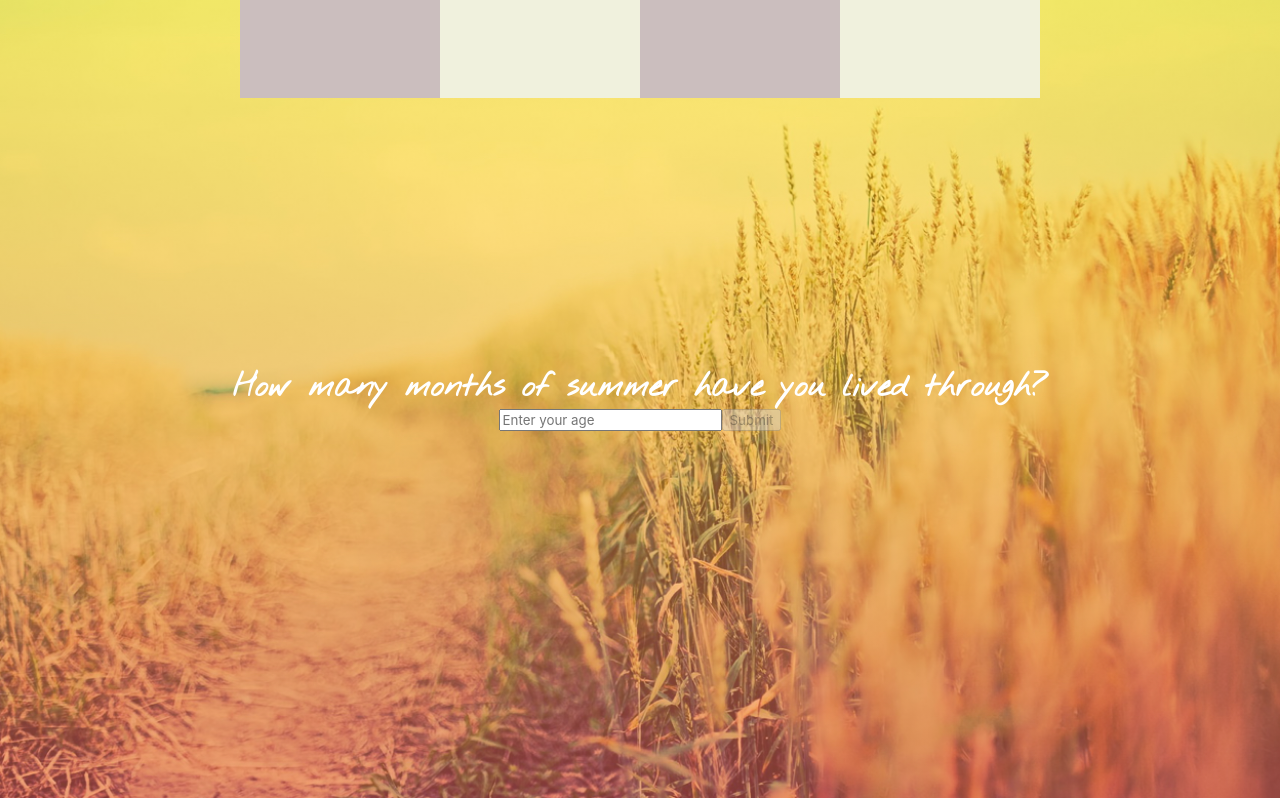
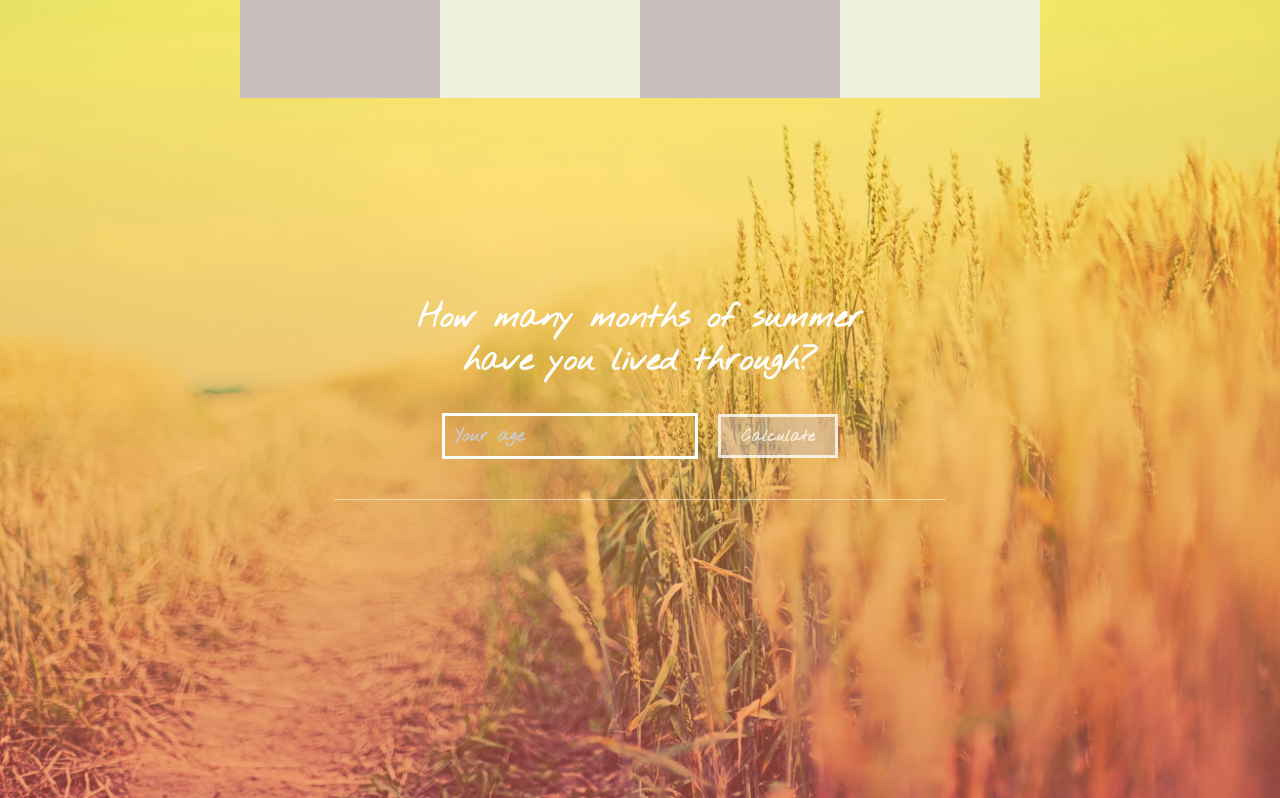
Before and after one commit to JacobMarsay/bolser-assignment, a React (Create React App) app: page / in a window 1280 px wide. Shown: the part 802-1600 px from the top of the page. Built offline with nearby package versions, Linux system fonts and the light colour scheme.

Commit message:
Form styles and divider added

```diff
--- /dev/null
+++ b/src/components/atoms/Divider.tsx
@@ -0,0 +1,5 @@
+const Divider = () => {
+  return <div className="divider"></div>;
+};
+
+export default Divider;
--- a/src/components/molecules/FormSection.tsx
+++ b/src/components/molecules/FormSection.tsx
@@ -9,8 +9,8 @@ const FormSection = ({ heading }: Props) => {
     <div className="form__section">
       <div className="form__heading">
         <h2>{heading}</h2>
-        <AgeCalculatorForm />
       </div>
+      <AgeCalculatorForm />
     </div>
   );
 };
--- a/src/components/molecules/forms/AgeCalculatorForm.tsx
+++ b/src/components/molecules/forms/AgeCalculatorForm.tsx
@@ -46,18 +46,25 @@ const AgeCalculatorForm = () => {
             type="text"
             value={ageInput}
             onChange={handleChange}
-            placeholder="Enter your age"
+            placeholder="Your age"
           />
         )}
         {!showResult && (
           <button type="submit" disabled={disabled}>
-            Submit
+            Calculate
           </button>
         )}
         {showResult && (
           <div>
-            <p>You have lived {monthsOfSummer} months of summer!</p>
-            <button type="button" onClick={handleReset}>
+            <h3>
+              You have lived {monthsOfSummer} <br />
+              months of summer!
+            </h3>
+            <button
+              type="button"
+              onClick={handleReset}
+              className={disabled ? "disabled" : ""}
+            >
               Reset
             </button>
           </div>
--- a/src/components/templates/Home.tsx
+++ b/src/components/templates/Home.tsx
@@ -1,3 +1,4 @@
+import Divider from "../atoms/Divider";
 import Cards from "../molecules/Cards";
 import FormSection from "../molecules/FormSection";
 import Hero from "../molecules/Hero";
@@ -13,6 +14,7 @@ const Home = () => {
       <Cards />
       <PageContent>
         <FormSection heading="How many months of summer have you lived through?" />
+        <Divider />
       </PageContent>
     </Homepage>
   );
--- a/src/styles/assets/_fonts.scss
+++ b/src/styles/assets/_fonts.scss
@@ -2,6 +2,13 @@
 
 h1,
 h2,
-h3 {
+h3,
+button,
+input {
   font-family: "Nothing You Could Do", sans-serif;
 }
+
+input,
+button {
+  font-weight: bold;
+}
--- a/src/styles/base/_typography.scss
+++ b/src/styles/base/_typography.scss
@@ -6,3 +6,11 @@ h1 {
 h2 {
   font-size: 32px;
 }
+
+input {
+  font-size: 18px;
+}
+
+button {
+  font-size: 16px;
+}
--- a/src/styles/components/_buttons.scss
+++ b/src/styles/components/_buttons.scss
@@ -0,0 +1,13 @@
+button {
+  width: 120px;
+  height: 44px;
+  border: solid white;
+  background-color: $primary-color-opacity-55;
+  color: white;
+  padding: 5px 10px;
+  cursor: pointer;
+  &:disabled {
+    opacity: 0.8;
+    cursor: not-allowed;
+  }
+}
--- /dev/null
+++ b/src/styles/components/_divider.scss
@@ -0,0 +1,5 @@
+.divider {
+  height: 1px;
+  background-color: rgba(255, 255, 255, 0.5);
+  width: 75%;
+}
--- a/src/styles/components/_forms.scss
+++ b/src/styles/components/_forms.scss
@@ -1,4 +1,21 @@
+@import "./../util/mixins";
+.form__section {
+  @include flex(column, center, center);
+  padding-bottom: 10px;
+}
 .form__heading {
-  display: block;
   text-align: center;
+  width: 60%;
 }
+.form {
+  padding: 30px 0px;
+  input {
+    margin-right: 20px;
+  }
+  div {
+    @include flex(row);
+    h3 {
+      padding-right: 20px;
+    }
+  }
+}
--- /dev/null
+++ b/src/styles/components/_input.scss
@@ -0,0 +1,19 @@
+input {
+  height: 40px;
+  width: 230px;
+  padding: 0px 10px;
+  background-color: transparent;
+  border: solid transparent; // Set default border to transparent
+  outline: none; // Remove default focus outline
+  // Default border color
+  border-color: white;
+  color: rgb(255, 255, 255);
+
+  &:focus,
+  &:focus-visible {
+    border-color: white; // Change border color when focused
+  }
+  &::placeholder {
+    color: rgb(202, 202, 202);
+  }
+}
--- a/src/styles/main.scss
+++ b/src/styles/main.scss
@@ -8,3 +8,6 @@
 @import "components/overlay";
 @import "components/cards";
 @import "components/forms";
+@import "components/input";
+@import "components/buttons";
+@import "components/divider";
--- a/src/styles/themes/_global.scss
+++ b/src/styles/themes/_global.scss
@@ -1,3 +1,4 @@
+@import "./../util/mixins";
 * {
   margin: 0;
   font-family: -apple-system, BlinkMacSystemFont, "Segoe UI", "Roboto", "Oxygen",
@@ -20,7 +21,8 @@ body {
   .page__content__wrapper {
     position: relative;
     .page__body {
-      margin: 0pc 20px;
+      @include flex(column, center, space-between);
+      margin: 0px 20px;
     }
   }
 }
```
